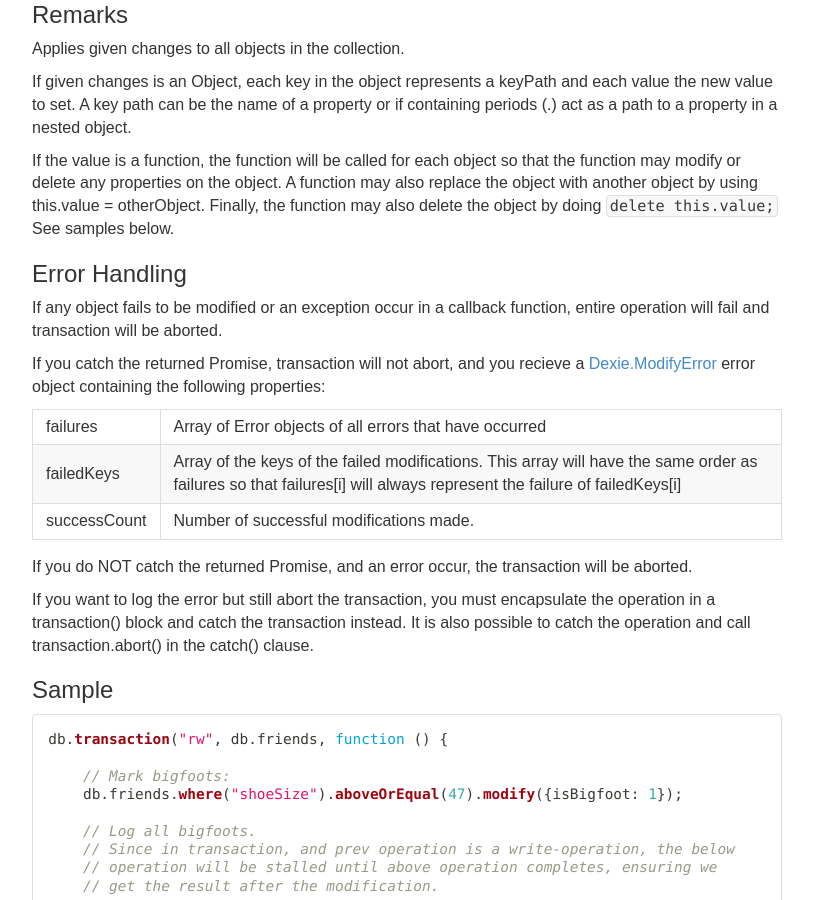
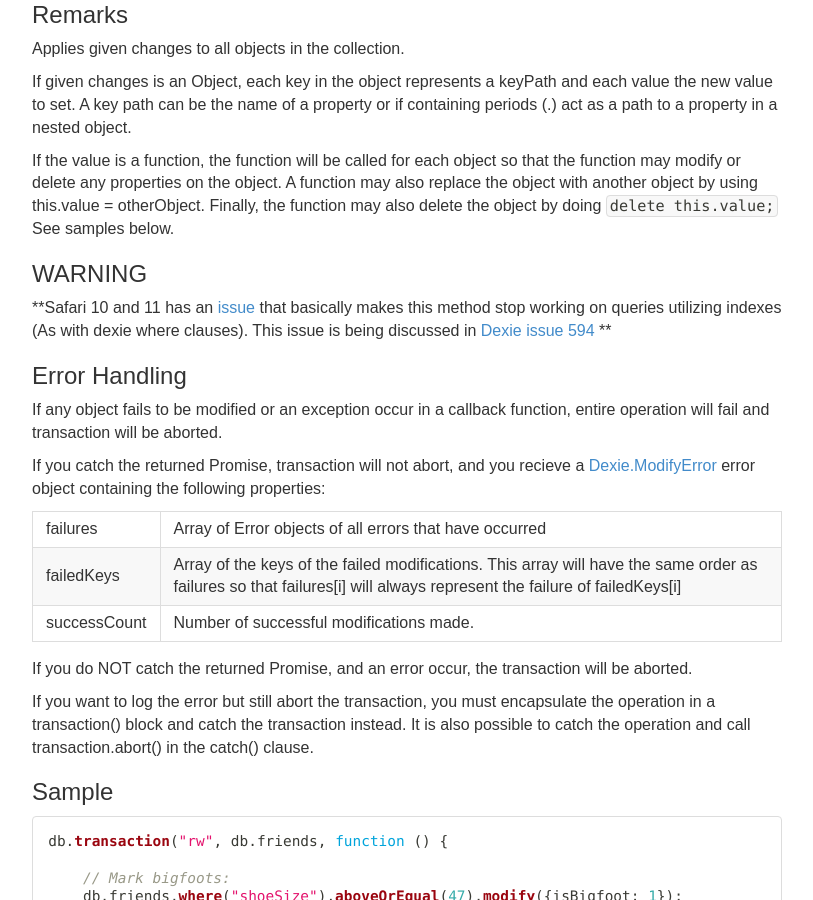
Before and after one commit to dexie/dexie-website, a Jekyll site: the page built from docs/Collection/Collection.modify().md, in a window 1280 px wide and 900 px high, scrolled down 846 px. Shown: the whole window, without its empty margins (38-851 px from the left). Built offline with Jekyll 4.4.1, drawn with Linux system fonts in a browser that asks for light colours.

Commit message:
Update Collection.modify().md

```diff
--- a/docs/Collection/Collection.modify().md
+++ b/docs/Collection/Collection.modify().md
@@ -37,6 +37,10 @@ Applies given changes to all objects in the collection.
 If given changes is an Object, each key in the object represents a keyPath and each value the new value to set. A key path can be the name of a property or if containing periods (.) act as a path to a property in a nested object.
 
 If the value is a function, the function will be called for each object so that the function may modify or delete any properties on the object. A function may also replace the object with another object by using this.value = otherObject. Finally, the function may also delete the object by doing `delete this.value;` See samples below.
+
+### WARNING
+
+**Safari 10 and 11 has an [issue](https://bugs.webkit.org/show_bug.cgi?id=178380) that basically makes this method stop working on queries utilizing indexes (As with dexie where clauses). This issue is being discussed in [Dexie issue 594](https://github.com/dfahlander/Dexie.js/issues/594) **
 
 ### Error Handling
 
```
